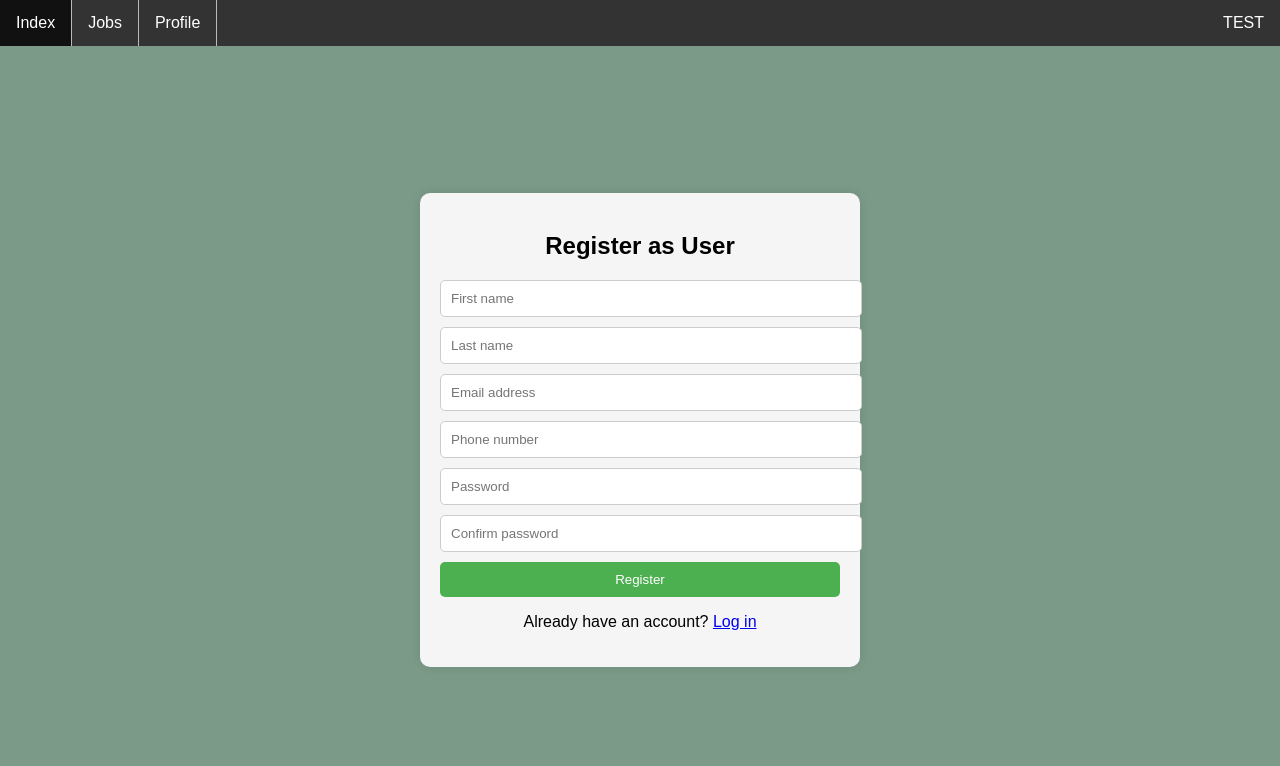
After one commit to Nikhil-Govula/ProgrammingProject_2024_SP3_Team4, a Flask app: page /register_user in a window 1280 px wide. The commit adds this page. Shown: the top 766 px of the page. Run offline with Flask 3, Linux system fonts and the light colour scheme.

Commit message:
Created user's registration page and functionality- incomplete

```diff
--- a/src/__init__.py
+++ b/src/__init__.py
@@ -2,6 +2,7 @@ from flask import Flask
 from .views.job_views import jobs
 from .views.index_views import indexs
 from .views.login_views import logins
+from .views.register_views import registers
 import os
 print("Template folder path:", os.path.abspath('src/templates'))
 
@@ -16,5 +17,6 @@ def create_app():
     application.register_blueprint(jobs)
     application.register_blueprint(indexs)
     application.register_blueprint(logins)
+    application.register_blueprint(registers)
 
     return application
--- a/src/static/css/base_style.css
+++ b/src/static/css/base_style.css
@@ -80,3 +80,41 @@ body {
     left: 50%; /* Position in the center horizontally */
     transform: translate(-50%, -50%); /* Center the element */
 }
+
+.register-container {
+    width: 400px;
+    margin: 100px auto;
+    padding: 20px;
+    background-color: #f5f5f5;
+    border-radius: 10px;
+    box-shadow: 0px 0px 10px rgba(0, 0, 0, 0.1);
+}
+
+.register-container h2 {
+    text-align: center;
+    margin-bottom: 20px;
+}
+
+.register-container input[type="text"],
+.register-container input[type="email"],
+.register-container input[type="password"] {
+    width: 100%;
+    padding: 10px;
+    margin-bottom: 10px;
+    border: 1px solid #ccc;
+    border-radius: 5px;
+}
+
+.register-container button {
+    width: 100%;
+    padding: 10px;
+    background-color: #4CAF50;
+    color: white;
+    border: none;
+    border-radius: 5px;
+    cursor: pointer;
+}
+
+.register-container button:hover {
+    background-color: #45a049;
+}
--- /dev/null
+++ b/src/templates/register_user.html
@@ -0,0 +1,26 @@
+{% extends "base.html" %}
+
+{% block head %}
+<title>Register as User</title>
+{% endblock %}
+
+{% block body %}
+<div class="register-container">
+    <h2>Register as User</h2>
+    <form action="{{ url_for('registers.register_user') }}" method="POST">
+        <input type="text" name="first_name" placeholder="First name" required>
+        <input type="text" name="last_name" placeholder="Last name" required>
+        <input type="email" name="email" placeholder="Email address" required>
+        <input type="text" name="phone_number" placeholder="Phone number" required>
+        <input type="password" name="password" placeholder="Password" required>
+        <input type="password" name="confirm_password" placeholder="Confirm password" required>
+        <button type="submit">Register</button>
+        {% if error %}
+            <p style="color: red;">{{ error }}</p>
+        {% endif %}
+    </form>
+    <div>
+        <p>Already have an account? <a href="{{ url_for('logins.login_user') }}">Log in</a></p>
+    </div>
+</div>
+{% endblock %}
--- /dev/null
+++ b/src/views/register_views.py
@@ -0,0 +1,53 @@
+from flask import Blueprint, render_template, request, redirect, url_for
+from werkzeug.security import generate_password_hash
+import boto3
+import os
+
+# Initialize DynamoDB resource
+dynamodb = boto3.resource(
+    'dynamodb',
+    aws_access_key_id=os.getenv('AWS_ACCESS_KEY_ID'),
+    aws_secret_access_key=os.getenv('AWS_SECRET_ACCESS_KEY'),
+    region_name="ap-southeast-2"
+)
+
+registers = Blueprint('registers', __name__)
+
+@registers.route('/register_user', methods=['GET', 'POST'])
+def register_user():
+    if request.method == 'POST':
+        first_name = request.form['first_name']
+        last_name = request.form['last_name']
+        email = request.form['email']
+        phone_number = request.form['phone_number']
+        password = request.form['password']
+        confirm_password = request.form['confirm_password']
+
+        # Validate form inputs
+        if password != confirm_password:
+            error = "Passwords do not match!"
+            return render_template('register_user.html', error=error)
+
+        # Check if user already exists in DynamoDB
+        table = dynamodb.Table('Users')
+        response = table.get_item(Key={'email': email})
+        if 'Item' in response:
+            error = "User already exists!"
+            return render_template('register_user.html', error=error)
+
+        # Register the new user (hash password and store in DynamoDB)
+        hashed_password = generate_password_hash(password)
+        table.put_item(
+            Item={
+                'first_name': first_name,
+                'last_name': last_name,
+                'email': email,
+                'phone_number': phone_number,
+                'password': hashed_password
+            }
+        )
+
+        # Redirect to login page after successful registration
+        return redirect(url_for('logins.login_user'))
+
+    return render_template('register_user.html')
```
